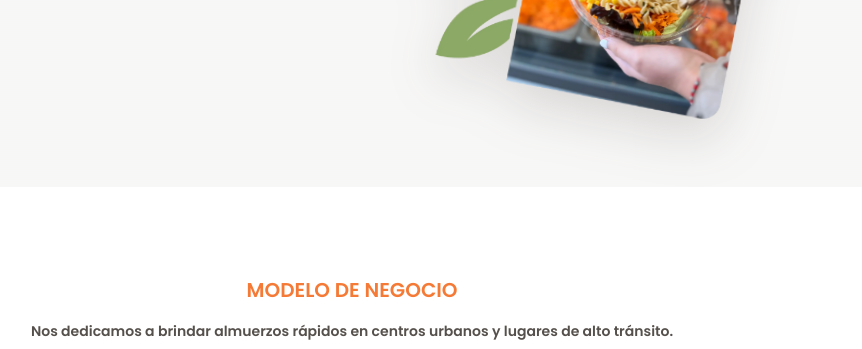
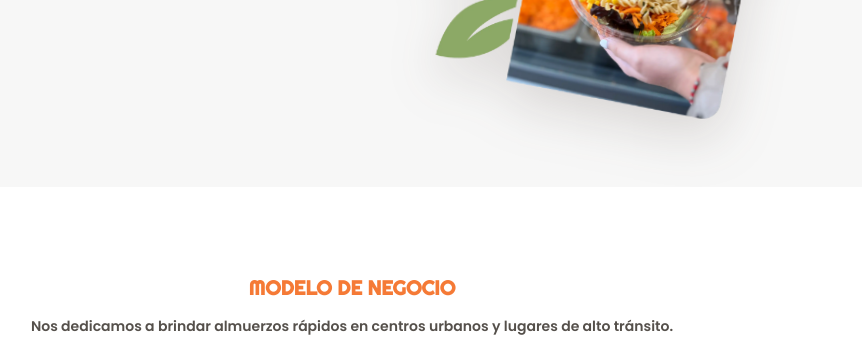
Before and after one commit to GutierrezJesica/Ensalada, a website: page index.html in a window 1280 px wide. Shown: the part 603-952 px from the top of the page, without its empty margins (288-1150 px from the left). Drawn offline with Linux system fonts and the light colour scheme.

Commit message:
integración de fuentes

```diff
--- a/styles.css
+++ b/styles.css
@@ -1,4 +1,4 @@
-@import url("https://fonts.googleapis.com/css2?family=Poppins:wght@400;500;600;700;800&display=swap");
+@import url("https://fonts.googleapis.com/css2?family=Poppins:wght@400;500;600;700;800&family=Righteous&display=swap");
 
 :root {
     --orange: #f57a36;
@@ -23,6 +23,12 @@ body {
     background: #f7f7f5;
     color: var(--text);
     font-family: "Poppins", sans-serif;
+}
+
+h1,
+h2,
+.section-kicker {
+    font-family: "Righteous", cursive;
 }
 
 img {
@@ -128,6 +134,7 @@ a {
     font-size: 24px;
     font-weight: 500;
     line-height: 1.2;
+    font-family: "Poppins", sans-serif;
 }
 
 .hero__title span {
```
